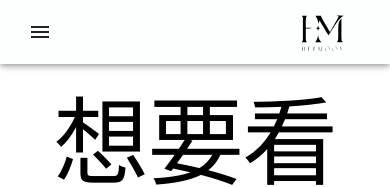
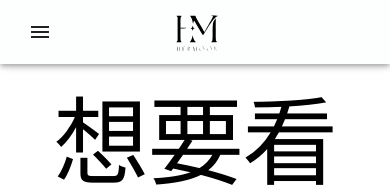
Before and after one commit to Arsalon-amini/HermoonSpa_FrontEnd, a React (Vite) app: page / in a window 390 px wide. Shown: the top 187 px of the page. Built offline with nearby package versions, Linux system fonts and the light colour scheme.

Commit message:
pushed logo to center using magic margins

```diff
--- a/src/components/NavElements/Header.tsx
+++ b/src/components/NavElements/Header.tsx
@@ -72,8 +72,12 @@ const Header: React.FC<HeaderProps> = () => {
           {/* Mobile Logo display container */}
           <Box
             sx={{
-              display: { xs: "flex", justifyContent: "center", md: "none" },
-              mr: 0,
+              display: "flex",
+              flexGrow: 1,
+              mr: 5,
+              "@media (min-width: 900px)": {
+                display: "none",
+              },
             }}
           >
             <Logo maxHeight="4rem" />
@@ -85,7 +89,7 @@ const Header: React.FC<HeaderProps> = () => {
               <Button
                 key={page}
                 onClick={() => {}}
-                sx={{ my: 2, color: "black", display: "block" }}
+                sx={{ my: 2, color: "black", display: "block", flexShrink: 0 }}
               >
                 {page}
               </Button>
```
